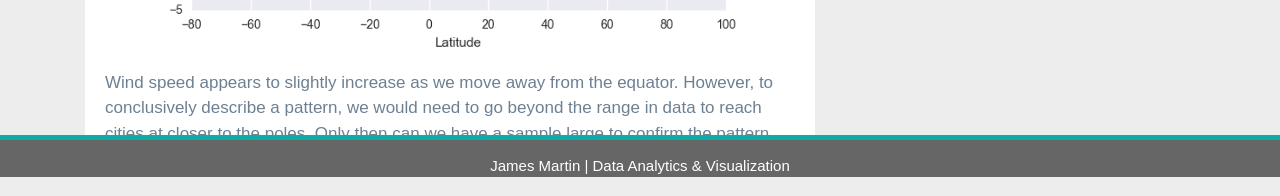
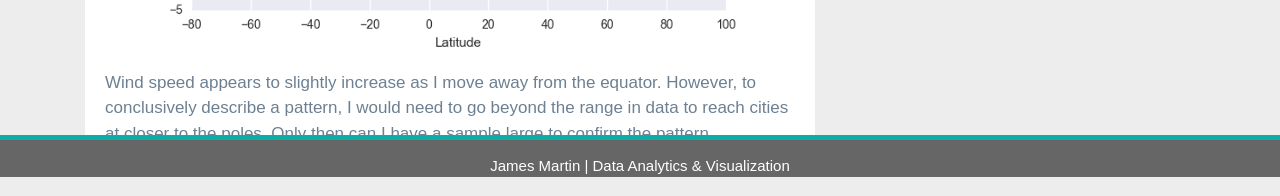
Before and after one commit to jdmusic88/Web-Design-Challenge, a plain HTML site: page wind_speed.html in a window 1280 px wide. Shown: the part 623-819 px from the top of the page. Drawn offline with nearby package versions, Linux system fonts and the light colour scheme; files whose address does not match are found by name.

Commit message:
Update wind_speed.html

```diff
--- a/wind_speed.html
+++ b/wind_speed.html
@@ -61,9 +61,9 @@
           <h3 class="title">Wind Speed</h3>
           <hr>
           <img src="/Users/Jdmusic88/Desktop/Butler Class/Wind_Speed_Latitude.png" alt="Wind Speed Graph">
-          <p>Wind speed appears to slightly increase as we move away from the equator. However, to conclusively
-            describe a pattern, we would need to go beyond the range in data to reach cities at closer to the poles.
-            Only then can we have a sample large to confirm the pattern.</p>
+          <p>Wind speed appears to slightly increase as I move away from the equator. However, to conclusively
+            describe a pattern, I would need to go beyond the range in data to reach cities at closer to the poles.
+            Only then can I have a sample large to confirm the pattern.</p>
         </div>
       </div>
       <div class="col-lg-4 col-md-12">
```
